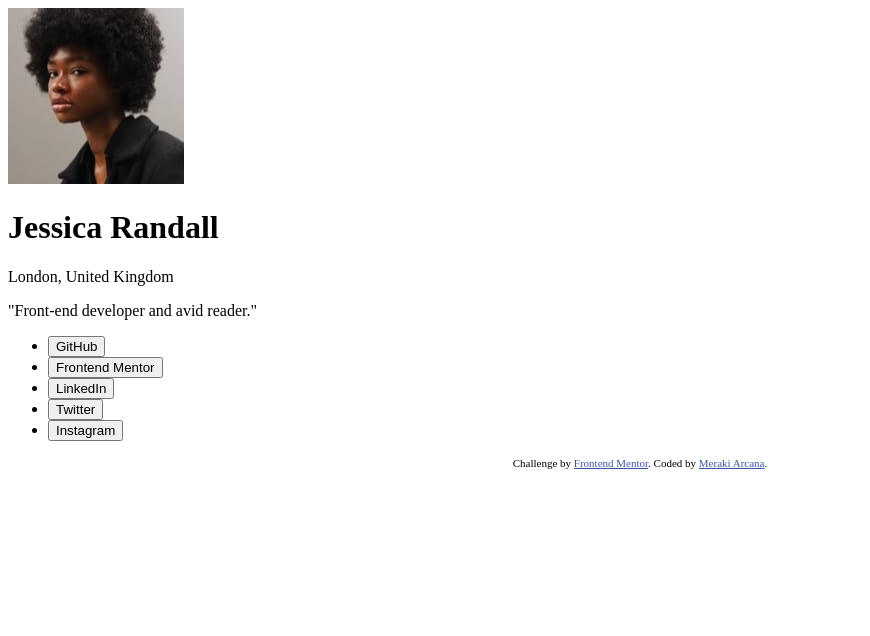
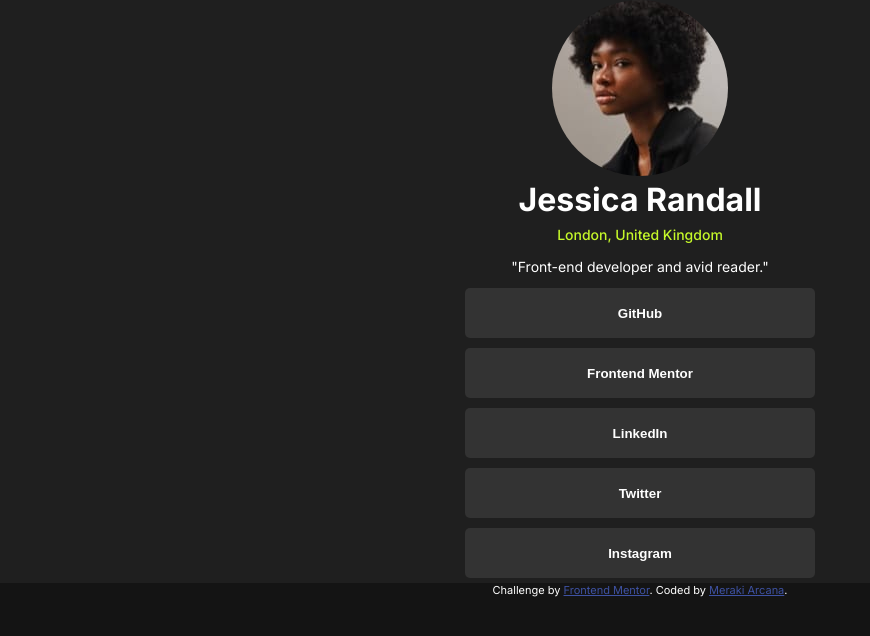
Before and after one commit to Meraki-Arcana/social-links-profile-main, a plain HTML site: page index.html in a window 1280 px wide. Shown: the whole page, without its empty margins (0-870 px from the left). Drawn offline with Linux system fonts and the light colour scheme.

Commit message:
Added more styling to the page

```diff
--- a/index.html
+++ b/index.html
@@ -9,27 +9,17 @@
   <link rel="icon" type="image/png" sizes="32x32" href="./assets/images/favicon-32x32.png">
   <link rel="stylesheet" href="./styles.css">
   <title>Frontend Mentor | Social links profile</title>
-
-  <!-- Feel free to remove these styles or customise in your own stylesheet 👍 -->
-  <style>
-    .attribution {
-      font-size: 11px;
-      text-align: center;
-    }
-
-    .attribution a {
-      color: hsl(228, 45%, 44%);
-    }
-  </style>
 </head>
 
 <body>
 
   <main class="profile-container">
-    <img src="assets/images/avatar-jessica.jpeg" alt="Jessica Randall">
-    <h1 class="profile-name">Jessica Randall</h1>
-    <p class="location-details">London, United Kingdom</p>
-    <p class="short-bio">"Front-end developer and avid reader."</p>
+    <div class="user-info">
+          <img class="profile-picture" src="assets/images/avatar-jessica.jpeg" alt="Jessica Randall">
+          <h1 class="profile-name">Jessica Randall</h1>
+          <p class="location-details">London, United Kingdom</p>
+          <p class="short-bio">"Front-end developer and avid reader."</p>
+    </div>
     <ul>
       <li class="social-links">
         <button>GitHub</button>
--- a/styles.css
+++ b/styles.css
@@ -6,5 +6,77 @@
     --secondary-text-clr:hsl(75, 94%, 57%);
     --profile-card:hsl(0, 0%, 12%);
     --button-clr:hsl(0, 0%, 20%);
-    --hover-clr:hsl(75, 94%, 57%);;
+    --hover-clr:hsl(75, 94%, 57%);
+    --hover-text-clr:hsl(0, 0%, 12%);
 }
+
+* {
+    margin:0;
+    padding:0;
+    border:none;
+    box-sizing: border-box;
+}
+
+body {
+    background:var(--background-clr);
+    font-family: "Inter", serif;
+}
+
+main {
+    background: var(--profile-card);
+    text-align:center;
+}
+
+img {
+    border-radius: 100%;
+}
+
+h1{
+    color:var(--primary-text-clr);
+}
+
+p {
+    font-size: 14px;
+    line-height: 2rem;
+}
+
+li {
+    list-style: none;
+}
+
+button {
+    color:var(--primary-text-clr);
+    background:var(--button-clr);
+    margin:5px;
+    font-weight:700;
+    height:50px;
+    width:350px;
+    border-radius:5px;
+    border:none;
+    transition: 0.3s ease, color 0.3s ease;
+}
+
+button:hover {
+    color:var(--hover-text-clr);
+    background:var(--hover-clr);
+    cursor: pointer;
+}
+
+.location-details {
+    color:var(--secondary-text-clr);
+    font-weight:500;
+}
+
+.short-bio {
+    color:var(--primary-text-clr)
+}
+
+.attribution {
+    color:var(--primary-text-clr);
+    font-size: 11px;
+    text-align: center;
+}
+
+.attribution a {
+    color: hsl(228, 45%, 44%);
+    }
```
